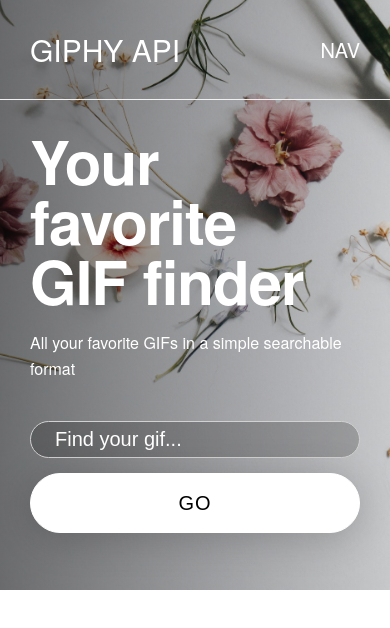
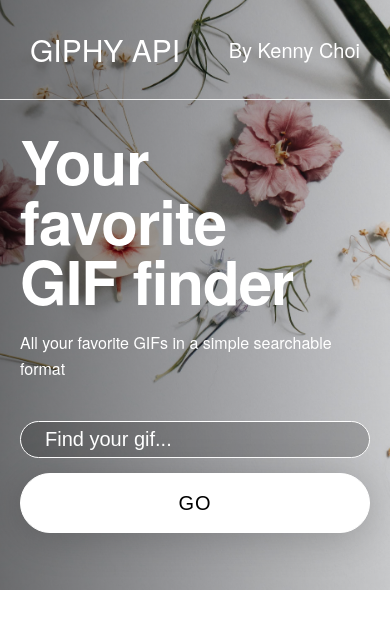
Before and after one commit to mrkchoi/giphy-js, a plain HTML site: page index.html in a window 390 px wide. Drawn offline with nearby package versions, Linux system fonts and the light colour scheme.

Commit message:
Refresh v1+

```diff
--- a/index.html
+++ b/index.html
@@ -26,7 +26,7 @@
                         <a href="#" class="header__logo--link">Giphy API</a>
                     </div>
                     <div class="header__nav">
-                        <div class="header__nav--icon">NAV</div>
+                        <div class="header__nav--icon">By Kenny Choi</div>
                     </div>
                 </div>
             </div>
@@ -44,7 +44,7 @@
 
             <div class="search__main">
                 <form class="search__form">
-                    <input type="text" class="search__input" placeholder="Find your gif...">
+                    <input type="text" class="search__input" placeholder="Find your gif..." autofocus>
                     <input type="submit" class="search__btn" value="Go">
                 </form>
             </div>
--- a/scripts/app.js
+++ b/scripts/app.js
@@ -10,10 +10,6 @@ let output = document.querySelector('.search__output'),
     searchForm = document.querySelector('.search__form'),
     term,
     data;
-
-
-
-
 
 // Add event listener on submit
 searchForm.addEventListener('submit', userInput);
--- a/styles/style.css
+++ b/styles/style.css
@@ -66,6 +66,7 @@ body {
     text-transform: uppercase;
     color: #fff;
     font-size: 3rem;
+    transition: all 100ms;
 }
 
 .header__nav--icon {
@@ -116,12 +117,16 @@ body {
     margin-right: 1rem;
     background-color: rgba(0,0,0,.2) !important;
     color: #fff !important;
+    transition: all 100ms;
 }
 .search__input::placeholder {
     color: #fff;
 }
 .search__input:focus {
     border: 1px solid #fff !important;
+}
+.search__input:hover {
+    background-color: rgba(0,0,0,.3) !important;
 }
 
 .search__btn {
@@ -171,6 +176,7 @@ body {
     max-width: 100%;
     align-self: center;
     justify-self: center;
+    border-radius: 2px;
 }
 
 
@@ -197,4 +203,40 @@ body {
         background-color: #fff !important;
         color: #000 !important;
     }
+
+    .container {
+        padding: 3rem 2rem;
+    }
 }
+
+
+
+/* STICKY HEADER STYLES  */
+/*
+
+.wrapper__main {
+    width: 100vw;
+    height: 17rem;
+}
+
+.content__main {
+    display: none;
+}
+
+.header__wrapper {
+    height: 6rem;
+}
+
+.search__input {
+    height: 4rem !important;
+    border-radius: 4rem !important;
+    font-size: 1.6rem;
+}
+
+.search__btn {
+    height: 4rem !important;
+    border-radius: 4rem !important;
+    font-size: 1.6rem;
+}
+
+*/
```
